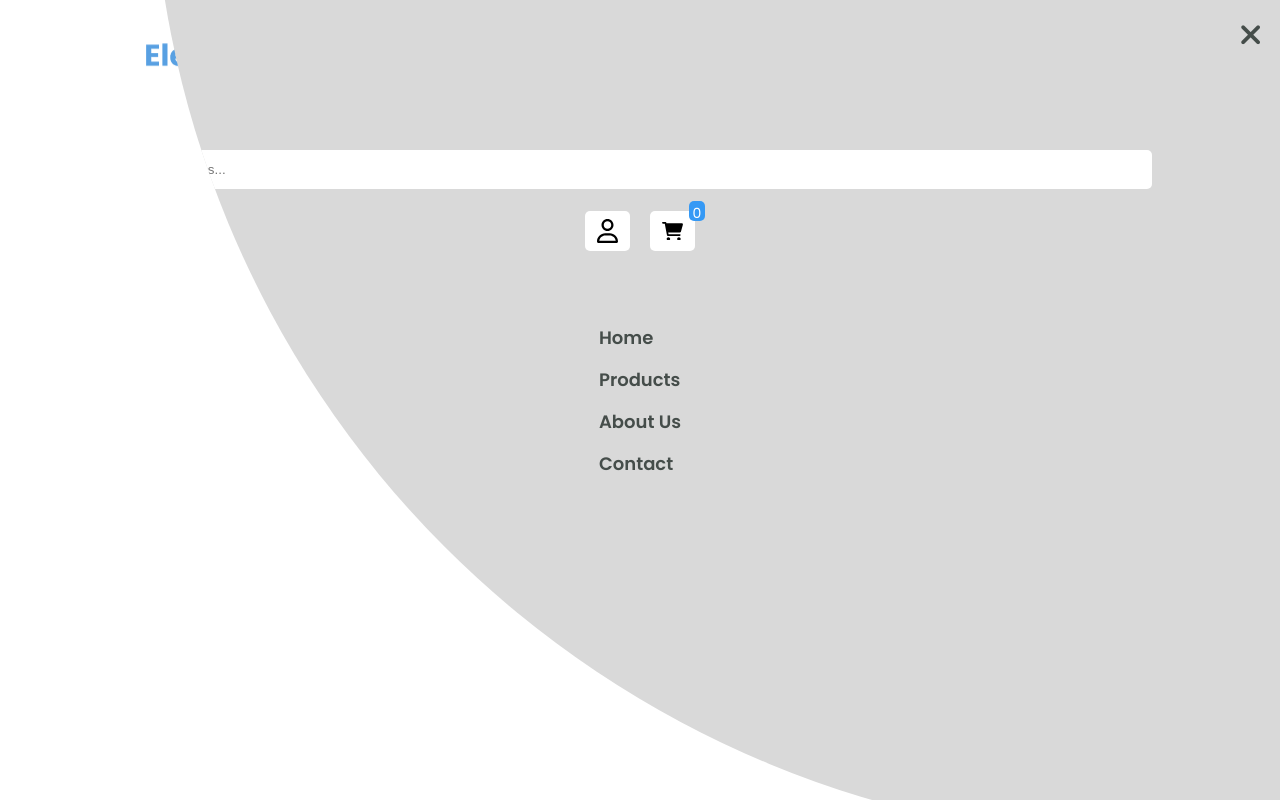
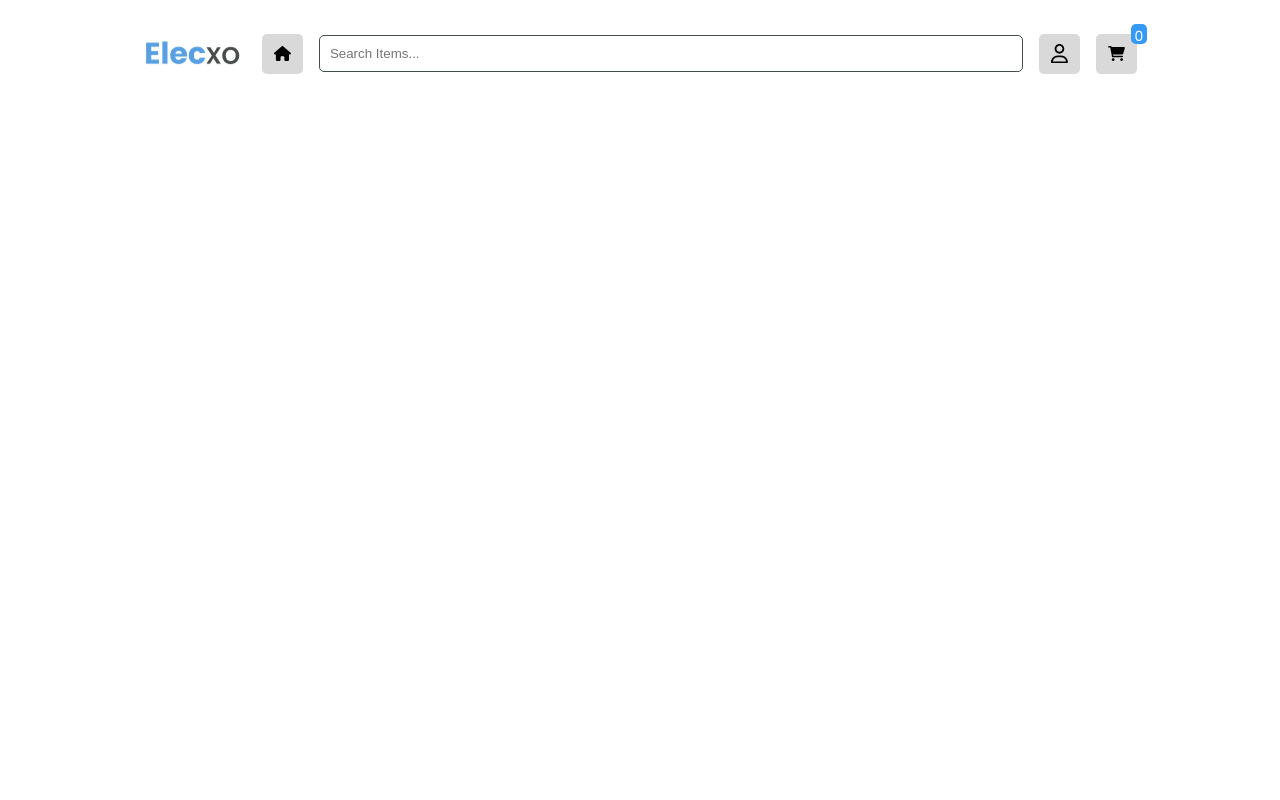
Before and after one commit to ibrahemnaser/ElecXo, a plain HTML site: page index.html in a window 1280 px wide. Drawn offline with Linux system fonts and the light colour scheme.

Commit message:
finish nav for large screens

```diff
--- a/css/components/nav.css
+++ b/css/components/nav.css
@@ -1,3 +1,44 @@
+/* shared styles */
+.icon-card {
+  position: relative;
+  display: flex;
+  align-items: center;
+  justify-content: center;
+  background-color: white;
+  padding: 12px;
+  width: 45px;
+  height: 40px;
+  cursor: pointer;
+  border-radius: 5px;
+  transition: all 0.3s;
+}
+.icon-card > svg {
+  transition: all 0.3s;
+}
+.icon-card:hover {
+  background-color: #edecec !important;
+}
+.icon-card:hover > svg {
+  transform: scale(1.07);
+}
+.cart-num {
+  position: absolute;
+  top: -10px;
+  right: -10px;
+  background-color: var(--primary);
+  width: 16px;
+  height: 20px;
+  border-radius: 5px;
+  color: white;
+  display: flex;
+  align-items: center;
+  justify-content: center;
+  padding-top: 4px;
+  font-size: 14px;
+  line-height: 10px;
+}
+
+/*  */
 nav {
   padding-block: 30px;
 }
@@ -5,6 +46,8 @@ nav .nav-wrapper {
   display: flex;
   align-items: center;
   justify-content: space-between;
+  /* large screen */
+  gap: 16px;
 }
 nav .nav-wrapper .logo a {
   display: flex;
@@ -20,6 +63,11 @@ nav .nav-wrapper .toggler {
   cursor: pointer;
   border-radius: 5px;
   transition: all 0.3s;
+}
+@media (min-width: 1024px) {
+  nav .nav-wrapper .toggler {
+    display: none;
+  }
 }
 nav .nav-wrapper .toggler:hover {
   background-color: var(--bg-dark);
@@ -39,7 +87,7 @@ nav .nav-wrapper .nav-menu {
   width: 100%;
   height: 100%;
   background-color: var(--bg);
-  clip-path: circle(1000px at 90% -20%);
+  clip-path: circle(1500px at 90% -20%);
   transition: all 0.9s;
 }
 nav .nav-wrapper .nav-menu.hide {
@@ -57,7 +105,7 @@ nav .nav-wrapper .nav-menu i {
 nav .nav-wrapper .nav-menu i:hover {
   transform: scale(1.08);
 }
-nav .nav-wrapper .menu-search {
+nav .nav-wrapper .nav-menu .menu-search {
   display: flex;
   gap: 20px;
   position: absolute;
@@ -70,58 +118,20 @@ nav .nav-wrapper .menu-search {
   row-gap: 22px;
   width: 80%;
 }
-nav .nav-wrapper .menu-search > div {
+nav .nav-wrapper .nav-menu .menu-search > div {
   display: flex;
 }
-nav .nav-wrapper .menu-search .search-input {
+nav .nav-wrapper .nav-menu .menu-search .search-input {
   width: 100%;
 }
-nav .nav-wrapper .menu-search .search-input input {
+nav .nav-wrapper .nav-menu .menu-search .search-input input {
   padding: 12px 8px;
   border: none;
   border-radius: 5px;
   width: 100%;
 }
-nav .nav-wrapper .menu-search .search-input input:focus {
+nav .nav-wrapper .nav-menu .menu-search .search-input input:focus {
   outline: 2px solid var(--text);
-}
-nav .nav-wrapper .menu-search > div[class$="icon"] {
-  position: relative;
-  display: flex;
-  align-items: center;
-  justify-content: center;
-  background-color: white;
-  padding: 12px;
-  width: 45px;
-  height: 40px;
-  cursor: pointer;
-  border-radius: 5px;
-  transition: all 0.3s;
-}
-nav .nav-wrapper .menu-search > div[class$="icon"] > svg {
-  transition: all 0.3s;
-}
-nav .nav-wrapper .menu-search .cart-icon span {
-  position: absolute;
-  top: -10px;
-  right: -10px;
-  background-color: var(--primary);
-  width: 16px;
-  height: 20px;
-  border-radius: 5px;
-  color: white;
-  display: flex;
-  align-items: center;
-  justify-content: center;
-  padding-top: 4px;
-  font-size: 14px;
-  line-height: 10px;
-}
-nav .nav-wrapper .menu-search > div[class$="icon"]:hover {
-  background-color: #edecec;
-}
-nav .nav-wrapper .menu-search > div[class$="icon"]:hover > svg {
-  transform: scale(1.07);
 }
 nav .nav-wrapper .nav-menu ul {
   position: absolute;
@@ -142,3 +152,34 @@ nav .nav-wrapper .nav-menu ul li {
 nav .nav-wrapper .nav-menu ul li:hover {
   transform: translateX(10px) scale(1.06);
 }
+/* large screen */
+nav .nav-menu__xl {
+  display: none;
+}
+nav .nav-wrapper .nav-menu__xl > div.icon-card {
+  background-color: var(--bg);
+}
+nav .nav-wrapper .nav-menu__xl .search-input {
+  display: flex;
+  flex-basis: 100%;
+}
+nav .nav-wrapper .nav-menu__xl .search-input input {
+  width: 100%;
+  padding: 10px;
+  border-radius: 5px;
+  border: 1px solid var(--text);
+  outline: 2px solid transparent;
+}
+nav .nav-wrapper .nav-menu__xl .search-input input:focus {
+  outline: 2px solid var(--primary);
+  border-color: transparent;
+}
+@media (min-width: 1024px) {
+  nav .nav-menu__xl {
+    display: flex;
+    flex-basis: 100%;
+    gap: 16px;
+    align-items: center;
+    justify-content: center;
+  }
+}
--- a/css/global.css
+++ b/css/global.css
@@ -33,6 +33,7 @@ li {
 /*  */
 .container {
   width: 100%;
+  max-width: 1200px;
   padding: 0 15px;
   margin: auto;
 }
--- a/index.html
+++ b/index.html
@@ -31,7 +31,7 @@
           <div class="toggler" id="toggle-icon">
             <i class="fa-solid fa-sliders"></i>
           </div>
-          <div class="nav-menu" id="res-menu">
+          <div class="nav-menu hide" id="res-menu">
             <i class="fa-solid fa-xmark" id="close-menu"></i>
             <div class="menu-search">
               <div class="search-input">
@@ -41,14 +41,14 @@
                   placeholder="Search Items..."
                 />
               </div>
-              <div class="user-icon">
+              <div class="user-icon icon-card">
                 <svg xmlns="http://www.w3.org/2000/svg" viewBox="0 0 448 512">
                   <path
                     d="M272 304h-96C78.8 304 0 382.8 0 480c0 17.67 14.33 32 32 32h384c17.67 0 32-14.33 32-32C448 382.8 369.2 304 272 304zM48.99 464C56.89 400.9 110.8 352 176 352h96c65.16 0 119.1 48.95 127 112H48.99zM224 256c70.69 0 128-57.31 128-128c0-70.69-57.31-128-128-128S96 57.31 96 128C96 198.7 153.3 256 224 256zM224 48c44.11 0 80 35.89 80 80c0 44.11-35.89 80-80 80S144 172.1 144 128C144 83.89 179.9 48 224 48z"
                   />
                 </svg>
               </div>
-              <div class="cart-icon">
+              <div class="cart-icon icon-card">
                 <span class="cart-num">0</span>
                 <svg xmlns="http://www.w3.org/2000/svg" viewBox="0 0 576 512">
                   <path
@@ -64,6 +64,33 @@
               <li>Contact</li>
             </ul>
           </div>
+          <div class="nav-menu__xl">
+            <div class="user-icon icon-card">
+              <svg xmlns="http://www.w3.org/2000/svg" viewBox="0 0 576 512">
+                <path
+                  d="M575.8 255.5c0 18-15 32.1-32 32.1h-32l.7 160.2c0 2.7-.2 5.4-.5 8.1V472c0 22.1-17.9 40-40 40H456c-1.1 0-2.2 0-3.3-.1c-1.4 .1-2.8 .1-4.2 .1H416 392c-22.1 0-40-17.9-40-40V448 384c0-17.7-14.3-32-32-32H256c-17.7 0-32 14.3-32 32v64 24c0 22.1-17.9 40-40 40H160 128.1c-1.5 0-3-.1-4.5-.2c-1.2 .1-2.4 .2-3.6 .2H104c-22.1 0-40-17.9-40-40V360c0-.9 0-1.9 .1-2.8V287.6H32c-18 0-32-14-32-32.1c0-9 3-17 10-24L266.4 8c7-7 15-8 22-8s15 2 21 7L564.8 231.5c8 7 12 15 11 24z"
+                />
+              </svg>
+            </div>
+            <div class="search-input">
+              <input type="text" name="search" placeholder="Search Items..." />
+            </div>
+            <div class="user-icon icon-card">
+              <svg xmlns="http://www.w3.org/2000/svg" viewBox="0 0 448 512">
+                <path
+                  d="M272 304h-96C78.8 304 0 382.8 0 480c0 17.67 14.33 32 32 32h384c17.67 0 32-14.33 32-32C448 382.8 369.2 304 272 304zM48.99 464C56.89 400.9 110.8 352 176 352h96c65.16 0 119.1 48.95 127 112H48.99zM224 256c70.69 0 128-57.31 128-128c0-70.69-57.31-128-128-128S96 57.31 96 128C96 198.7 153.3 256 224 256zM224 48c44.11 0 80 35.89 80 80c0 44.11-35.89 80-80 80S144 172.1 144 128C144 83.89 179.9 48 224 48z"
+                />
+              </svg>
+            </div>
+            <div class="cart-icon icon-card">
+              <span class="cart-num">0</span>
+              <svg xmlns="http://www.w3.org/2000/svg" viewBox="0 0 576 512">
+                <path
+                  d="M24 0C10.7 0 0 10.7 0 24S10.7 48 24 48H76.1l60.3 316.5c2.2 11.3 12.1 19.5 23.6 19.5H488c13.3 0 24-10.7 24-24s-10.7-24-24-24H179.9l-9.1-48h317c14.3 0 26.9-9.5 30.8-23.3l54-192C578.3 52.3 563 32 541.8 32H122l-2.4-12.5C117.4 8.2 107.5 0 96 0H24zM176 512c26.5 0 48-21.5 48-48s-21.5-48-48-48s-48 21.5-48 48s21.5 48 48 48zm336-48c0-26.5-21.5-48-48-48s-48 21.5-48 48s21.5 48 48 48s48-21.5 48-48z"
+                />
+              </svg>
+            </div>
+          </div>
         </div>
       </div>
     </nav>
```
